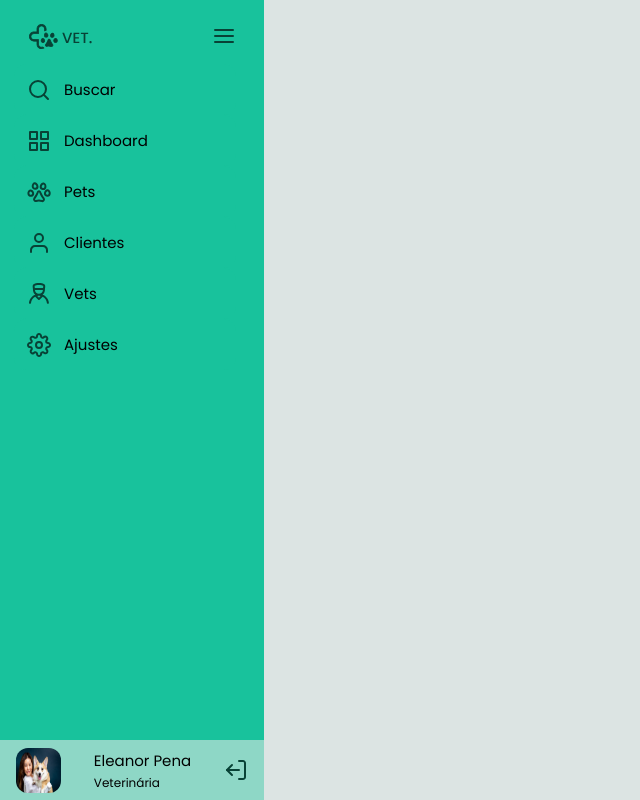
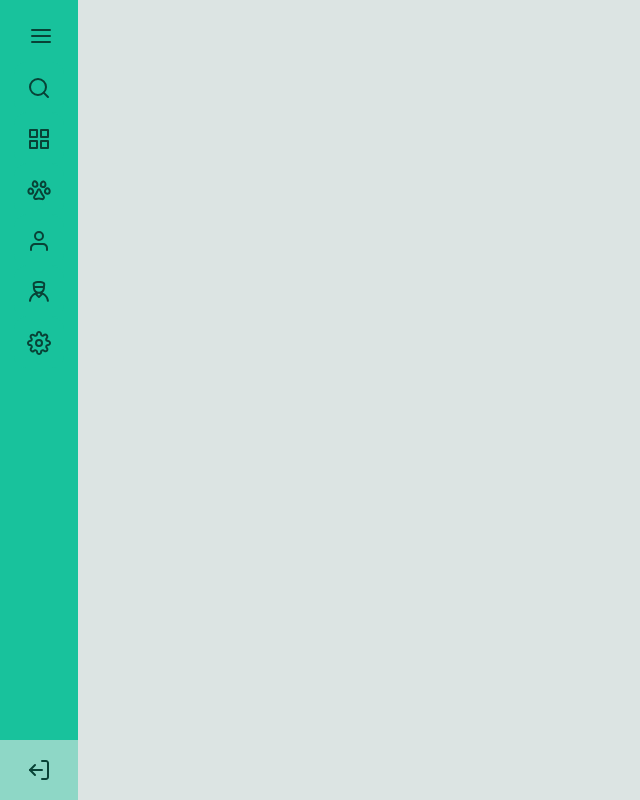
Before and after one commit to fabriciosouzza/responsive-sidebar, a plain HTML site: page index.html in a window 1280 px wide. Both pictures are taken after a click on the button 224 px from the left and 36 px from the top of the page. Shown: the whole page, without its empty margins (0-640 px from the left). Drawn offline with Linux system fonts and the light colour scheme.

Commit message:
Added script for toggle effect

```diff
--- a/index.html
+++ b/index.html
@@ -14,8 +14,8 @@
     <div class="sidebar">
 
         <div class="logo_menu">
-            <img src="./assets/logo.svg" alt="">
-            <button type="button" id="collaspeBtn"><img src="./assets/menu.svg" alt=""></button>
+            <img src="./assets/logo.svg" alt="" id="logoimg">
+            <button type="button" class="collaspeBtn enable"><img src="./assets/menu.svg" alt=""></button>
         </div>
 
         <div class="options">
--- a/script.js
+++ b/script.js
@@ -77,9 +77,43 @@ buttonConfig.onclick = () => {
     buttonConfig.classList.remove("btn");
 }
 
-
-const collapseButton = document.querySelector('#collaspeBtn')
+///////////////////////////////////// COLLAPSE //////////////////////////////////////////////////
+const collapseButton = document.querySelector('.collaspeBtn')
+const menuText = document.querySelectorAll('.side_text')
+const imgLogo = document.querySelector('#logoimg')
+const userImg = document.querySelector('#imgout1')
+const userInfo = document.querySelector('.user_text')
+const sidebarPadding = document.querySelector('.sidebar')
+const logoutMargin = document.querySelector('.photo_logout')
 
 collapseButton.onclick = () => {
+    if (collapseButton.classList.contains("enable")) {
 
+        imgLogo.style.display = 'none'
+        userImg.style.display = 'none'
+        userInfo.style.display = 'none'
+
+        for (let i = 0; i < optionsButton.length; i++) {
+            menuText[i].style.display = 'none'
+        }
+
+        sidebarPadding.style.paddingRight = '0px'
+        logoutMargin.style.marginRight = '0px'
+
+        collapseButton.classList.toggle("enable");
+    } else {
+
+        imgLogo.style.display = 'block'
+        userImg.style.display = 'block'
+        userInfo.style.display = 'block'
+
+        for (let i = 0; i < optionsButton.length; i++) {
+            menuText[i].style.display = 'block'
+        }
+
+        sidebarPadding.style.paddingRight = '14px'
+        logoutMargin.style.marginRight = '-14px'
+
+        collapseButton.classList.toggle("enable");
+    }
 }
```
